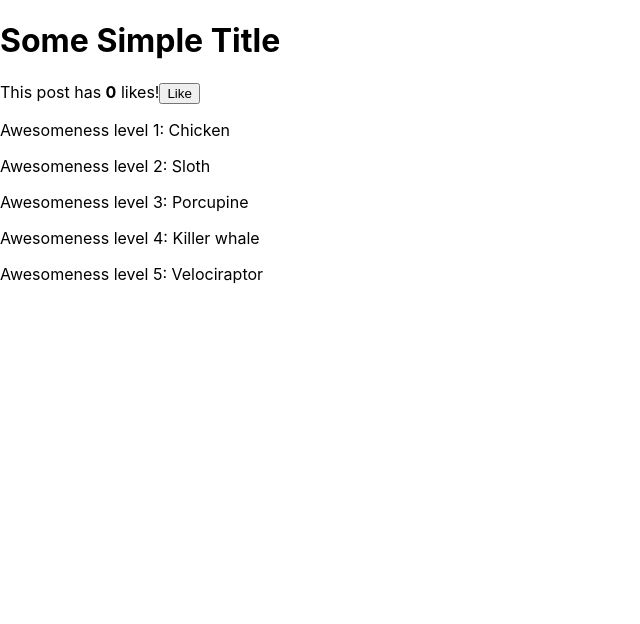
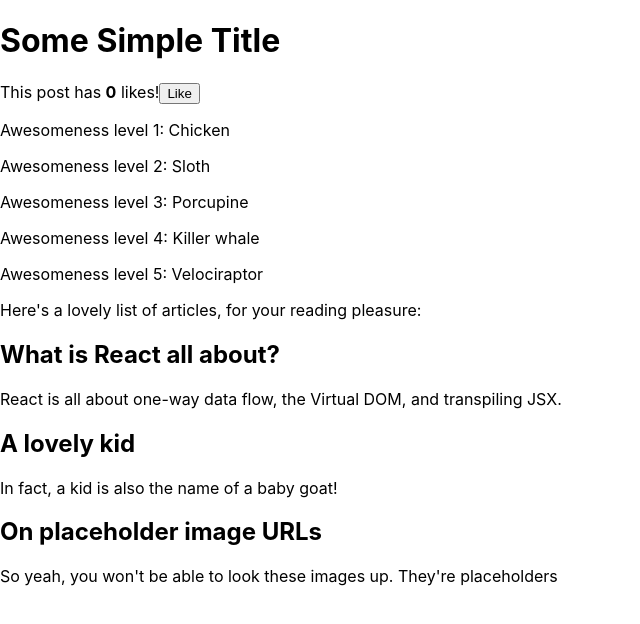
Before and after one commit to Codaisseur/using_state_ts, a React (Create React App) app: page / in a window 1280 px wide. Shown: the top 624 px of the page, without its empty margins (0-640 px from the left). Built offline with nearby package versions, Linux system fonts and the light colour scheme.

Commit message:
ArticlleList / ArticleCard

```diff
--- a/src/App.tsx
+++ b/src/App.tsx
@@ -2,6 +2,7 @@ import React from "react";
 import "./App.css";
 import LikeCounter from "./components/LikeCounter";
 import AwesomeAnimals from "./components/AwesomeAnimals";
+import ArticleList from "./components/ArticleList";
 
 function App() {
   return (
@@ -9,6 +10,7 @@ function App() {
       <h1>Some Simple Title</h1>
       <LikeCounter />
       <AwesomeAnimals />
+      <ArticleList />
     </main>
   );
 }
--- /dev/null
+++ b/src/components/ArticleCard.tsx
@@ -0,0 +1,21 @@
+// src/components/ArticleCard.tsx
+import React from "react";
+
+export type Article = {
+  id: number;
+  title: string;
+  content: string;
+};
+
+type Props = {
+  article: Article;
+};
+
+export default function ArticleCard({ article }: Props) {
+  return (
+    <div className="Article">
+      <h2>{article.title}</h2>
+      <p>{article.content}</p>
+    </div>
+  );
+}
--- /dev/null
+++ b/src/components/ArticleList.tsx
@@ -0,0 +1,34 @@
+// src/components/ArticleList.tsx
+import React, { useState } from "react";
+import ArticleCard, { Article } from "./ArticleCard";
+
+export default function ArticleList() {
+  const [articles, setArticles] = useState<Article[]>([
+    {
+      id: 1,
+      title: "What is React all about?",
+      content:
+        "React is all about one-way data flow, the Virtual DOM, and transpiling JSX.",
+    },
+    {
+      id: 2,
+      title: "A lovely kid",
+      content: "In fact, a kid is also the name of a baby goat!",
+    },
+    {
+      id: 3,
+      title: "On placeholder image URLs",
+      content:
+        "So yeah, you won't be able to look these images up. They're placeholders",
+    },
+  ]);
+
+  return (
+    <div>
+      <p>Here's a lovely list of articles, for your reading pleasure:</p>
+      {articles.map(article => {
+        return <ArticleCard article={article} />
+      })}
+    </div>
+  );
+}
```
Also changed, not shown: 1 other file (tests, documents, lock files or other folders).
